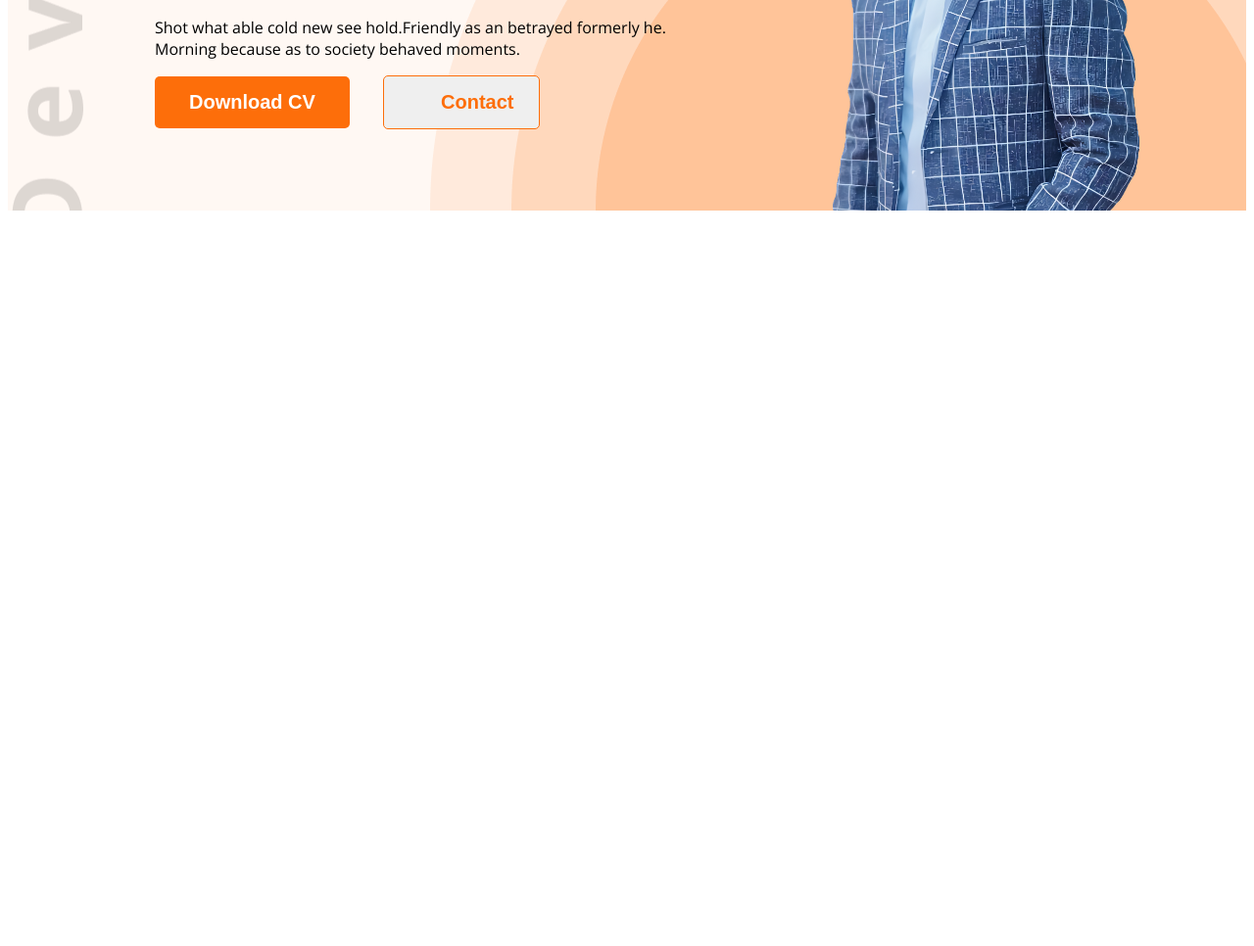
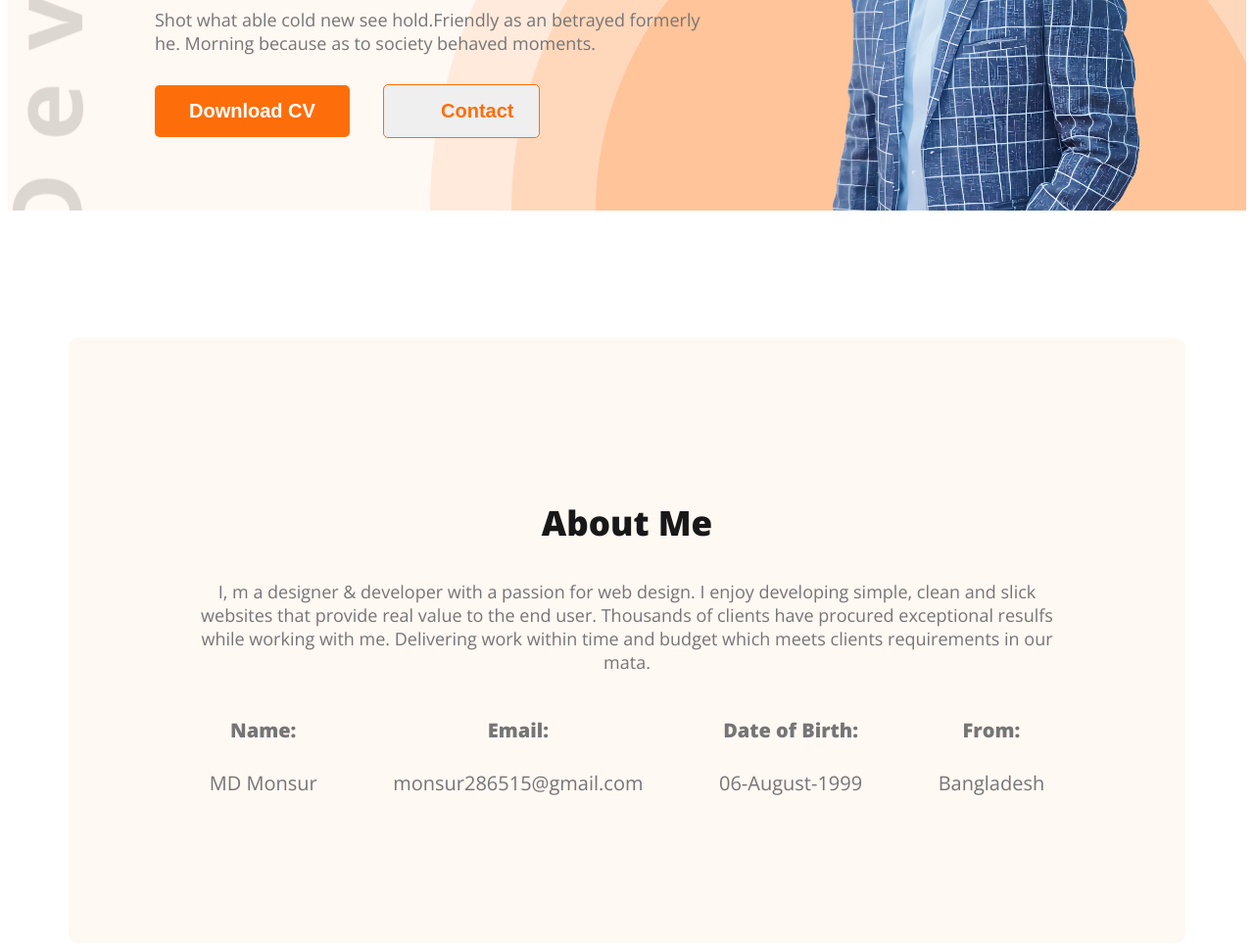
Before and after one commit to monsur28/portfolio-project, a plain HTML site: page index.html in a window 1280 px wide. Shown: the part 502-1468 px from the top of the page at 98% size. Before the commit the page ends 800 px from the top, so only its background shows below. Drawn offline with nearby package versions, Linux system fonts and the light colour scheme.

Commit message:
about added

```diff
--- a/index.html
+++ b/index.html
@@ -21,7 +21,7 @@
             <div class="banner-content">
                 <h3 class="banner-greeting">Hi, I  am</h3>
                 <h1 class="banner-title">MD Monsur</h1>
-                <p>Shot what able cold new see hold.Friendly as an betrayed formerly he. Morning because as to society behaved moments.</p>
+                <p class="banner-description">Shot what able cold new see hold.Friendly as an betrayed formerly he. Morning because as to society behaved moments.</p>
                 <button class="btn-primary">Download CV</button>
                 <button class="btn-secondry">Contact</button>
             </div>
@@ -29,7 +29,28 @@
         </div>
     </header>
     <main>
-
+        <section class="about">
+            <h3 class="section-title">About Me</h3>
+            <p class="section-description">I, m a designer & developer with a passion for web design. I enjoy developing simple, clean and slick websites that provide real value to the end user. Thousands of clients have procured exceptional resulfs while working with me. Delivering work within time and budget which meets clients requirements in our mata.</p>
+            <div class="about-info-container">
+                <div class="about-info">
+                    <h4 class="info-title">Name:</h4>
+                    <p class="info-description">MD Monsur</p>
+                </div>
+                <div class="about-info">
+                    <h4 class="info-title">Email:</h4>
+                    <p class="info-description">monsur286515@gmail.com</p>
+                </div>
+                <div class="about-info">
+                    <h4 class="info-title">Date of Birth:</h4>
+                    <p class="info-description">06-August-1999</p>
+                </div>
+                <div class="about-info">
+                    <h4 class="info-title">From:</h4>
+                    <p class="info-description">Bangladesh</p>
+                </div>
+            </div>
+        </section>
     </main>
     <footer>
 
--- a/styles.css/styles.css
+++ b/styles.css/styles.css
@@ -16,6 +16,19 @@ body{
     font-weight: 700;
     padding: 15px 35px;
 }
+.section-title{
+    color: #181818;
+    text-align: center;
+    font-size: 35px;
+    font-weight: 700;
+}
+
+.section-description{
+    color: #757575;
+    text-align: center;
+    font-size: 18px;
+    font-weight: 400;
+}
 
 /* nav related styles */
 
@@ -30,7 +43,6 @@ nav {
     color: #181818;
     font-size: 45px;
     font-weight: 800;
-    margin-left: 200px;
 }
 nav > ul{
     display: flex;
@@ -98,3 +110,27 @@ nav a{
     margin-left: 30px;
     padding: 15px 58px 23px;
 }
+
+/* main section styles */
+main{
+    max-width: 1140px;
+    margin: 0 auto;
+}
+
+/* about section */
+.about {
+    padding: 130px;
+    border-radius: 10px;
+    background: #FFF8F3;
+    margin: 130px 0;
+}
+
+.about-info-container{
+    display: flex;
+    gap: 50px;
+    text-align: center;
+    justify-content: space-around;
+    color: #757575;
+    font-size: 20px;
+    font-weight: 400;
+    }
```
